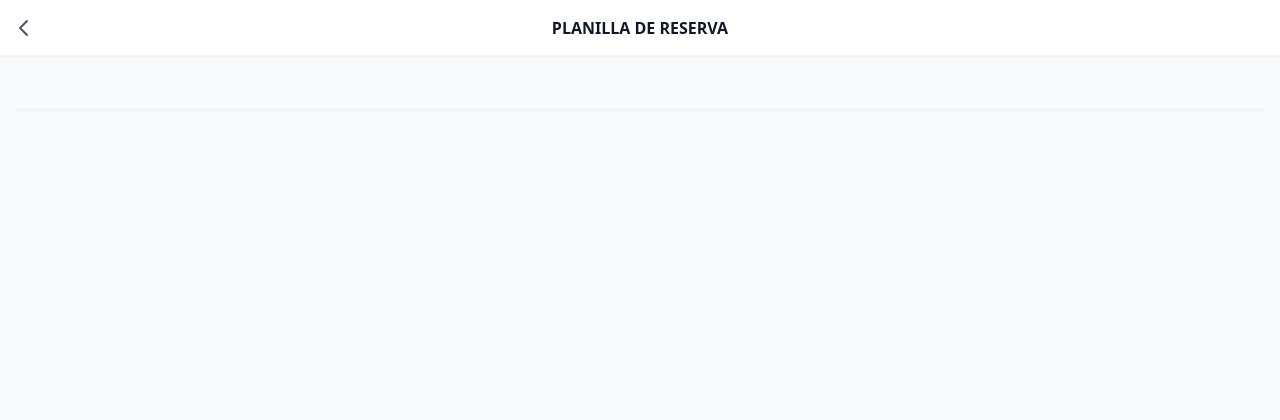
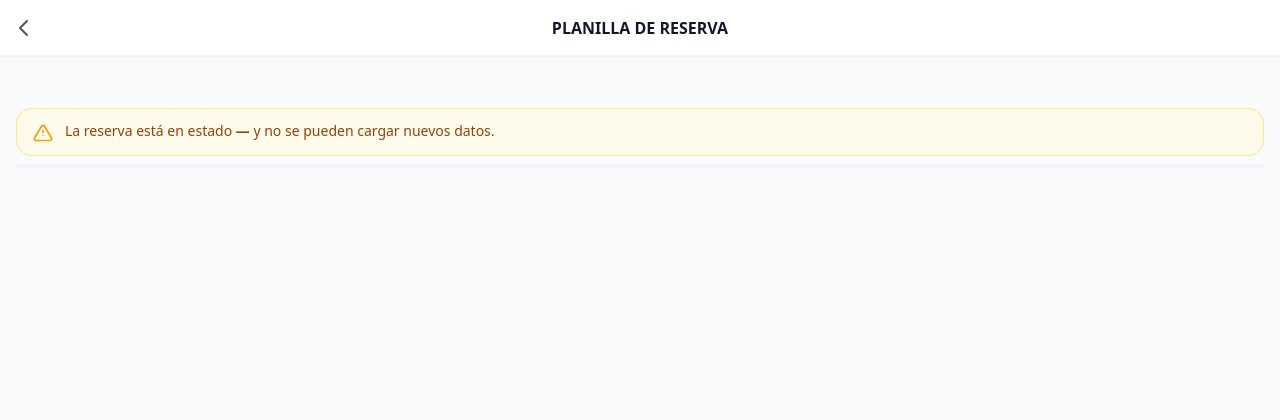
Before and after one commit to fvenanti/opr.carcloud, a FastAPI app: template templates/planilla.html in a window 1280 px wide. Shown: the top 420 px of the page. Run offline with FastAPI, Linux system fonts and the light colour scheme; the template is opened without the code that fills it, so the values that code supplies are empty; the visitor is signed in with stand-in values (Sample User, id 1); parts of the project's set-up code (start-up, migrations or seed data) failed here and were passed over; some libraries are stand-ins or nearby versions.

Commit message:
Show blocked state message when no OUT/IN buttons are available
Co-Authored-By: Claude Sonnet 4.6 <noreply@anthropic.com>

```diff
--- a/templates/planilla.html
+++ b/templates/planilla.html
@@ -63,6 +63,17 @@
   {% endif %}
 
 </div>
+
+{% if not mostrar_out and not mostrar_in %}
+<div class="mx-4 mb-2 flex items-start gap-3 bg-amber-50 border border-amber-200 rounded-2xl px-4 py-3">
+  <svg class="w-5 h-5 text-amber-500 mt-0.5 shrink-0" fill="none" stroke="currentColor" stroke-width="2" viewBox="0 0 24 24">
+    <path stroke-linecap="round" stroke-linejoin="round" d="M12 9v2m0 4h.01M10.29 3.86L1.82 18a2 2 0 001.71 3h16.94a2 2 0 001.71-3L13.71 3.86a2 2 0 00-3.42 0z"/>
+  </svg>
+  <p class="text-sm text-amber-800">
+    La reserva está en estado <strong>{{ reserva.EstadoReserva or '—' }}</strong> y no se pueden cargar nuevos datos.
+  </p>
+</div>
+{% endif %}
 
 {% if mostrar_out and contrato_listo %}
 <div class="px-4 pb-2">
```
